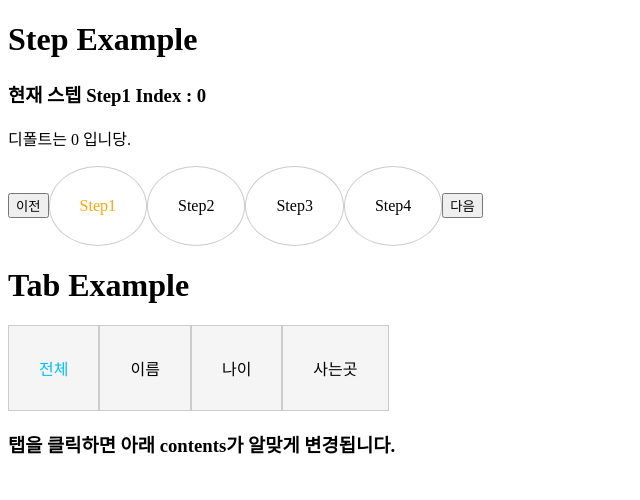
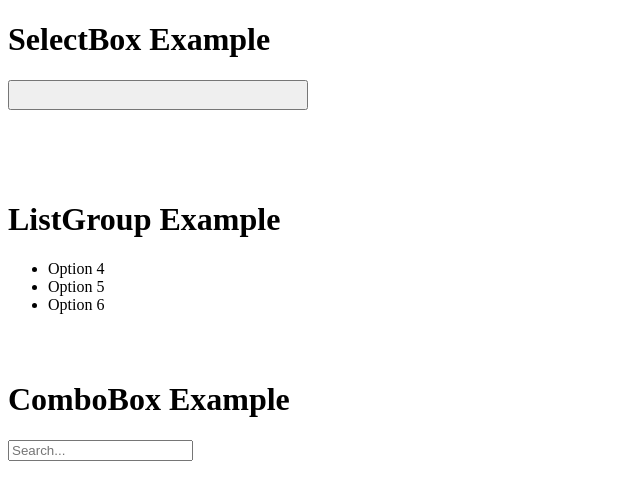
Before and after one commit to leejeongkang/my-component-app, a Nuxt app: page / in a window 1280 px wide. Shown: the top 500 px of the page, without its empty margins (0-640 px from the left). Built offline with nearby package versions, Linux system fonts and the light colour scheme.

Commit message:
refactor: Navigation 컴포넌트 최종 개발 커밋

```diff
--- a/components/composables/navigationComposition.ts
+++ b/components/composables/navigationComposition.ts
@@ -6,20 +6,6 @@ import { Ref, ref } from "vue";
 class CustomNavigationFunctionality extends NavigationFunctionality {
   moveItem(currentItem: Ref, item: number): void {
     currentItem.value = item;
-  }
-  moveNextItem(currentItem: Ref, dataLen: number): void {
-    if (currentItem.value + 1 < dataLen) {
-      currentItem.value++;
-    } else {
-      alert("data 길이 초과");
-    }
-  }
-  movePrevItem(currentItem: Ref): void {
-    if (currentItem.value - 1 >= 0) {
-      currentItem.value--;
-    } else {
-      alert("0 보다 적게 이동 불가능");
-    }
   }
 }
 
@@ -41,24 +27,9 @@ export function navigationComposition(
     functionality.moveItem(currentItem, item);
     options.onChange(item);
   }
-  function moveNextItem() {
-    const functionality =
-      options.functionality || new CustomNavigationFunctionality();
-    functionality.moveNextItem(currentItem, options.data.length);
-    options.onChange(currentItem.value);
-  }
-  function movePrevItem() {
-    const functionality =
-      options.functionality || new CustomNavigationFunctionality();
-    functionality.movePrevItem(currentItem);
-    options.onChange(currentItem.value);
-  }
 
   return {
     ...options,
-    currentItem,
     moveItem,
-    moveNextItem,
-    movePrevItem,
   };
 }
--- a/components/interfaces/functions/navigation.abstract.ts
+++ b/components/interfaces/functions/navigation.abstract.ts
@@ -2,6 +2,4 @@ import { Ref } from "vue";
 
 export abstract class NavigationFunctionality {
   abstract moveItem(currentItem: Ref, item: number): void;
-  abstract moveNextItem(currentItem: Ref, item: number): void;
-  abstract movePrevItem(currentItem: Ref): void;
 }
--- a/components/interfaces/props/navigation.interface.ts
+++ b/components/interfaces/props/navigation.interface.ts
@@ -1,11 +1,11 @@
-import { Ref } from "vue/dist/vue";
+import { Ref } from "vue";
 
 export interface NavigationProps {
-  data: Array<string | number>;
+  data: Array<object>;
   labelKey: string;
   valueKey?: string;
   iconKey?: string;
-  currentIdx?: Ref<number>;
+  currentItem?: Ref<number>;
 }
 
 // export class NavigationConfig implements NavigationProps {
--- a/components/step.vue
+++ b/components/step.vue
@@ -2,35 +2,45 @@
   <h3>현재 스텝 {{ data[currentItem][labelKey] }} Index : {{ currentItem }}</h3>
   <p>디폴트는 0 입니당.</p>
   <div class="step-container">
-    <button @click="movePrevItem">이전</button>
     <div
       v-for="(item, index) in data"
-      @click="moveItem(index)"
+      @click="moveStep(index)"
       class="flex-item"
     >
       <div>
-        <span :class="{ 'current-step': currentItem === index }">
+        <span :class="{ 'current-step': currentItem >= index }">
           {{ item[labelKey] }}
         </span>
       </div>
     </div>
-    <button @click="moveNextItem">다음</button>
   </div>
 </template>
 
 <script lang="ts" setup>
 import { defineProps } from "vue";
 import { navigationComposition } from "@/components/composables/navigationComposition.ts";
-const props = defineProps(["data", "labelKey", "valueKey", "iconKey"]);
+const props = defineProps([
+  "data",
+  "labelKey",
+  "valueKey",
+  "iconKey",
+  "currentItem",
+]);
 const emit = defineEmits(["change"]);
 
-const { currentItem, moveItem, moveNextItem, movePrevItem } =
-  navigationComposition({
-    ...props,
-    onChange: (idx: number) => {
-      emit("change", idx);
-    },
-  });
+const { moveItem } = navigationComposition({
+  ...props,
+  onChange: (idx: number) => {
+    emit("change", idx);
+  },
+});
+function moveStep(idx: number) {
+  if (props.currentItem < idx) {
+    return null;
+  } else {
+    moveItem(idx);
+  }
+}
 </script>
 
 <style>
--- a/components/tab.vue
+++ b/components/tab.vue
@@ -17,17 +17,25 @@
 </template>
 
 <script lang="ts" setup>
-import { defineProps, defineEmits } from "vue";
+import { defineProps, defineEmits, ref } from "vue";
 import { navigationComposition } from "@/components/composables/navigationComposition.ts";
-const props = defineProps(["data", "labelKey", "valueKey", "iconKey"]);
+const props = defineProps([
+  "data",
+  "labelKey",
+  "valueKey",
+  "iconKey",
+  "currentItem",
+]);
 const emit = defineEmits(["change"]);
 
-const { currentItem, moveItem } = navigationComposition({
+const { moveItem } = navigationComposition({
   ...props,
   onChange: (idx: number) => {
-    emit("change", props.data[idx][props.valueKey]);
+    //emit("change", props.data[idx][props.valueKey]);
+    emit("change", idx);
   },
 });
+moveItem(props.currentItem);
 </script>
 
 <style>
--- a/pages/index.vue
+++ b/pages/index.vue
@@ -1,56 +1,37 @@
 <template>
   <div>
-    <h1>Step Example</h1>
-    <Step :data="stepOptions" :label-key="'label'" @change="changeStep"></Step>
+    <h1>SelectBox Example</h1>
+    <div style="height: 100px">
+      <SelectBox
+        :options="selectOptions"
+        labelKey="label"
+        valueKey="data"
+        @select="selectValue"
+      />
+    </div>
 
-    <h1>Tab Example</h1>
-    <Tab
-      :data="tabOptions"
-      :label-key="'label'"
-      :value-key="'value'"
-      @change="changeTab"
-    ></Tab>
-    <h3>탭을 클릭하면 아래 contents가 알맞게 변경됩니다.</h3>
-    <h3 v-show="currentTab === 'all'">강이정(27) 수원시</h3>
-    <h3 v-show="currentTab === 'name'">강이정</h3>
-    <h3 v-show="currentTab === 'age'">27세</h3>
-    <h3 v-show="currentTab === 'city'">수원시</h3>
+    <h1>ListGroup Example</h1>
+    <div style="height: 100px">
+      <ListGroup
+        :options="listOptions"
+        labelKey="label"
+        valueKey="data"
+        @select="selectValue"
+      />
+    </div>
 
-    <!--    <h1>SelectBox Example</h1>-->
-    <!--    <div style="height: 100px">-->
-    <!--      <SelectBox-->
-    <!--        :options="selectOptions"-->
-    <!--        labelKey="label"-->
-    <!--        valueKey="data"-->
-    <!--        @select="selectValue"-->
-    <!--      />-->
-    <!--    </div>-->
-
-    <!--    <h1>ListGroup Example</h1>-->
-    <!--    <div style="height: 100px">-->
-    <!--      <ListGroup-->
-    <!--        :options="listOptions"-->
-    <!--        labelKey="label"-->
-    <!--        valueKey="data"-->
-    <!--        @select="selectValue"-->
-    <!--      />-->
-    <!--    </div>-->
-
-    <!--    <h1>ComboBox Example</h1>-->
-    <!--    <ComboBox-->
-    <!--      :options="comboOptions"-->
-    <!--      labelKey="label"-->
-    <!--      valueKey="value"-->
-    <!--      @select="selectValue"-->
-    <!--    />-->
+    <h1>ComboBox Example</h1>
+    <ComboBox
+      :options="comboOptions"
+      labelKey="label"
+      valueKey="value"
+      @select="selectValue"
+    />
   </div>
 </template>
 
 <script setup lang="ts">
 import { onMounted, ref } from "vue";
-import SelectBox from "@/components/selectBox.vue";
-import ComboBox from "@/components/comboBox.vue";
-import ListGroup from "@/components/listGroup.vue";
 
 const selectOptions = ref<Array<{ [key: string]: string | number }>>([]);
 const listOptions = ref([
@@ -83,14 +64,6 @@ const selectValue = (selectedValue: any) => {
   console.log(selectedValue);
 };
 
-function changeStep(value: any) {
-  console.log(value);
-}
-const currentTab = ref("");
-function changeTab(value: any) {
-  currentTab.value = value;
-}
-
 onMounted(() => {
   setTimeout(() => {
     selectOptions.value = [
--- /dev/null
+++ b/pages/nav.vue
@@ -0,0 +1,78 @@
+<template>
+  <div>
+    <h1>Step Example</h1>
+    <Step
+      :data="stepOptions"
+      :label-key="'label'"
+      :current-item="currentStep"
+      @change="changeStep"
+    ></Step>
+    <div>
+      <button @click="movePrevStep">이전</button
+      ><button @click="moveNextStep">다음</button>
+    </div>
+
+    <h1>Tab Example</h1>
+    <Tab
+      :data="tabOptions"
+      :label-key="'label'"
+      :value-key="'value'"
+      :current-item="currentIdx"
+      @change="changeTab"
+    ></Tab>
+    <h3>탭을 클릭하면 아래 contents가 알맞게 변경됩니다.</h3>
+    <h3 v-show="currentTab === 'all'">강이정(27) 수원시</h3>
+    <h3 v-show="currentTab === 'name'">강이정</h3>
+    <h3 v-show="currentTab === 'age'">27세</h3>
+    <h3 v-show="currentTab === 'city'">수원시</h3>
+  </div>
+</template>
+
+<script setup lang="ts">
+import { ref } from "vue";
+/**
+ * STEP
+ */
+const stepOptions = [
+  { label: "Step1", value: "Step1" },
+  { label: "Step2", value: "Step2" },
+  { label: "Step3", value: "Step3" },
+  { label: "Step4", value: "Step4" },
+];
+const currentStep = ref(0);
+function changeStep(value: number) {
+  currentStep.value = value;
+}
+function movePrevStep() {
+  if (currentStep.value - 1 < 0) {
+    return alert("0보다 작으면 안됌");
+  } else {
+    currentStep.value--;
+  }
+}
+function moveNextStep() {
+  if (currentStep.value + 1 >= stepOptions.length) {
+    return alert("데이터 길이 넘어가면 안됍니다.");
+  } else {
+    currentStep.value++;
+  }
+}
+
+/**
+ * Tab
+ */
+const tabOptions = [
+  { label: "전체", value: "all" },
+  { label: "이름", value: "name" },
+  { label: "나이", value: "age" },
+  { label: "사는곳", value: "city" },
+];
+const currentTab = ref("");
+const currentIdx = ref(0);
+function changeTab(idx: number) {
+  currentTab.value = tabOptions[idx]["value"];
+  currentIdx.value = idx;
+}
+</script>
+
+<style scoped></style>
```
